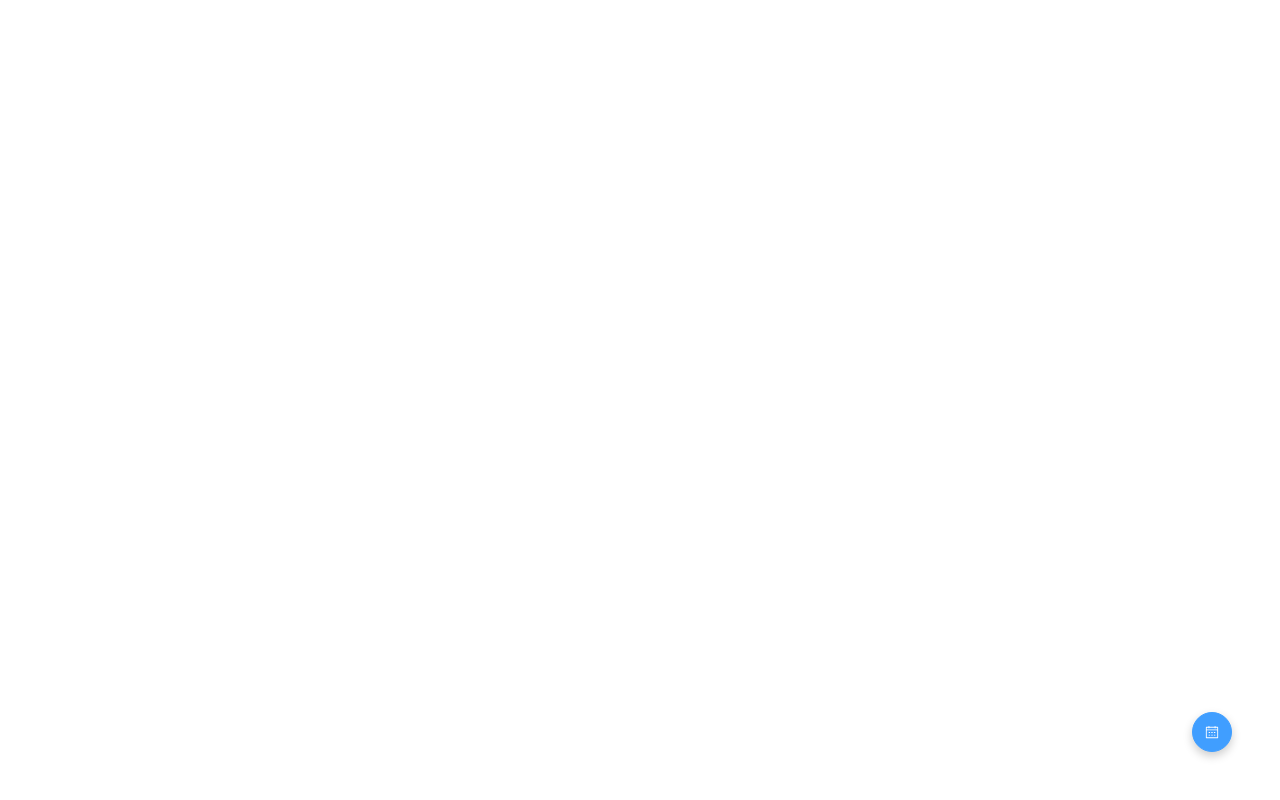
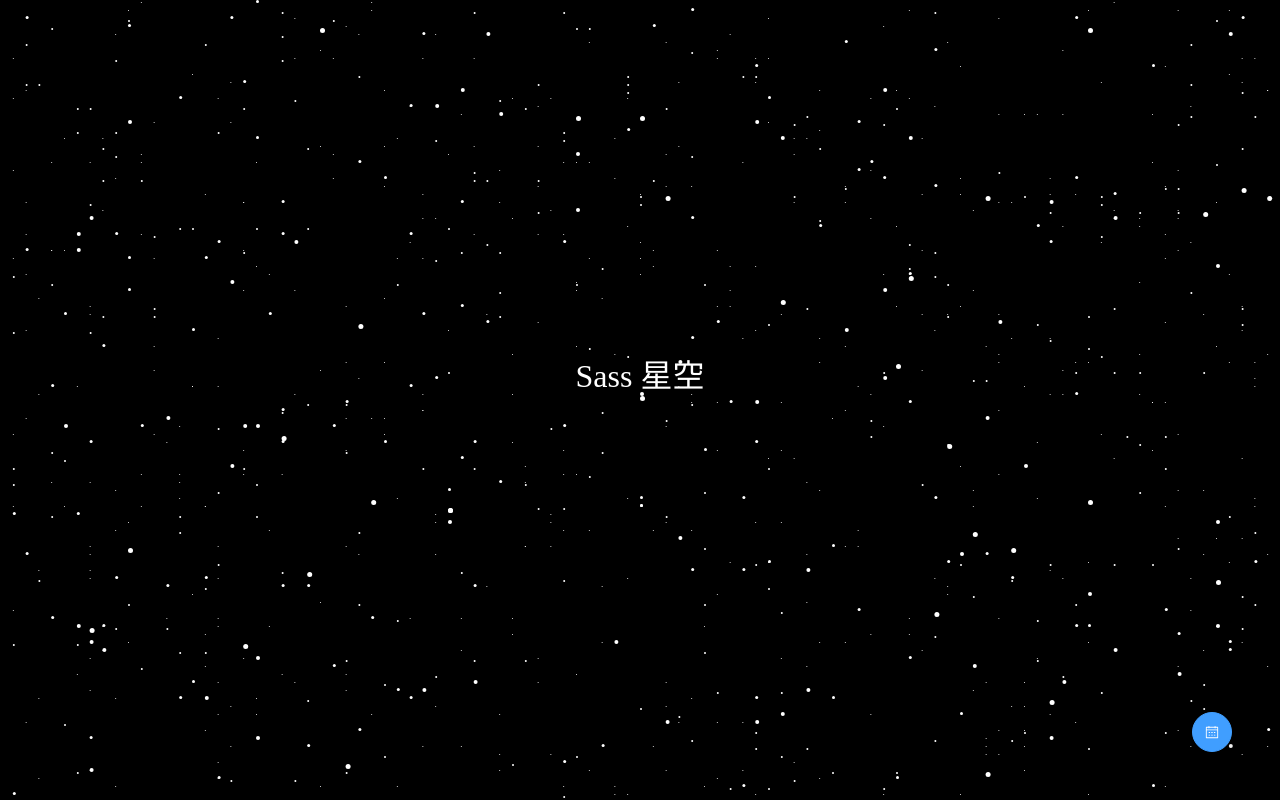
Before and after one commit to lidy5436/website-core-vue, a Vue app: page /starrySky in a window 1280 px wide. Before the commit this address had no page. Built offline with nearby package versions, Linux system fonts and the light colour scheme.

Commit message:
feat:修改代码

```diff
--- a/src/components/starrySky/index.vue
+++ b/src/components/starrySky/index.vue
@@ -1,13 +1,79 @@
 <template>
-  sass星空
+  <div class="container-wrapper">
+    <div class="layer1"></div>
+    <div class="layer2"></div>
+    <div class="layer3"></div>
+    <div class="layer4"></div>
+    <div class="layer5"></div>
+    <div class="title">Sass 星空</div>
+  </div>
 </template>
 
 <script setup>
 
 </script>
 
+<style lang="scss" scoped>
+@use "sass:math";
+
+$n: 5;
+$duration: 400;
+$count: 1000;
+
+@function star($n) {
+  $result: '#{random(100)}vw #{random(100)}vh #fff';
+  @for $i from 2 through $n {
+    $result: '#{$result},#{random(100)}vw #{random(100)}vh #fff'
+  }
+  @return unquote($result) ;
+}
+
+.container-wrapper {
+  background-color: black;
+  height: 100%;
+
+  .title {
+    margin: 0 auto;
+    text-align: center;
+    padding-top: 350px;
+    color: white;
+    font-size: 32px;
+  }
+
+  @for $i from 1 through $n {
+    $duration: floor(math.div($duration,2));
+    $count: floor(math.div($count,2));
+    .layer#{$i} {
+      position: fixed;
+      left: 0;
+      top: 0;
+      width: #{$i}px;
+      height: #{$i}px;
+      border-radius: 50%;
+      box-shadow: star($count);
+      animation: moveUp #{$duration}s linear infinite;
+    }
+    .layer#{$i}::after {
+      left: 0;
+      top: 100vh;
+      content: "";
+      position: inherit;
+      width: inherit;
+      height: inherit;
+      border-radius: inherit;
+      box-shadow: inherit;
+    }
+  }
 
 
-<style scoped>
+}
+
+
+
+@keyframes moveUp {
+  to {
+    transform: translateY(-100vh);
+  }
+}
 
 </style>
--- a/src/router/index.js
+++ b/src/router/index.js
@@ -2,6 +2,7 @@
 import {createRouter, createWebHistory} from "vue-router";
 import TextScrolling from '@/components/textScrolling/index.vue'
 import CircularRotation from '@/components/circularRotation/index.vue'
+import StarrySky from '@/components/starrySky/index.vue'
 
 
 const routes = [
@@ -16,6 +17,10 @@
     {
         path: '/circularRotation',
         component: CircularRotation
+    },
+    {
+        path: '/starrySky',
+        component: StarrySky
     }
 ]
 
--- a/src/view/home/index.vue
+++ b/src/view/home/index.vue
@@ -24,6 +24,11 @@
       <el-col :span="4">
         <el-card header="环形旋转">
           <el-button type="primary" @click="handleToLink('/circularRotation')">环形旋转</el-button>
+        </el-card>
+      </el-col>
+      <el-col :span="4">
+        <el-card header="sass星空">
+          <el-button type="primary" @click="handleToLink('/starrySky')">sass星空</el-button>
         </el-card>
       </el-col>
     </el-row>
```
